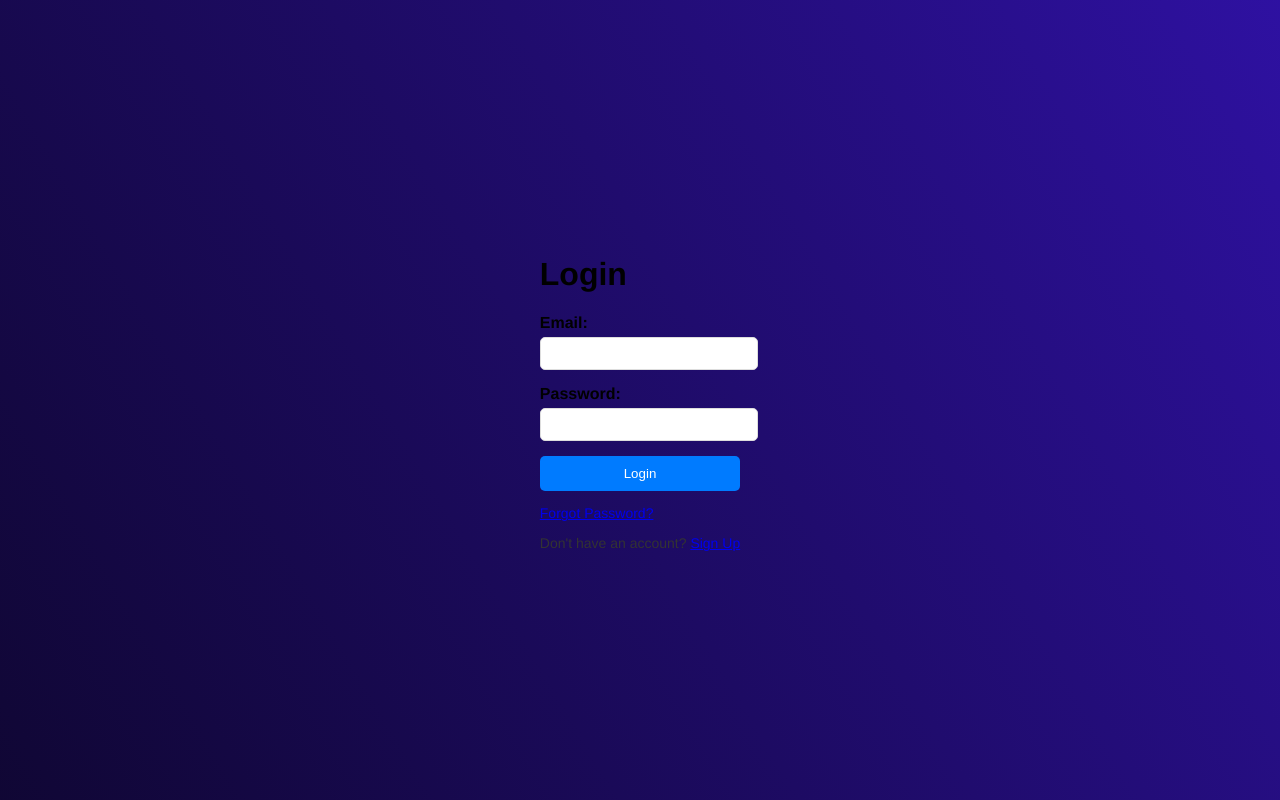
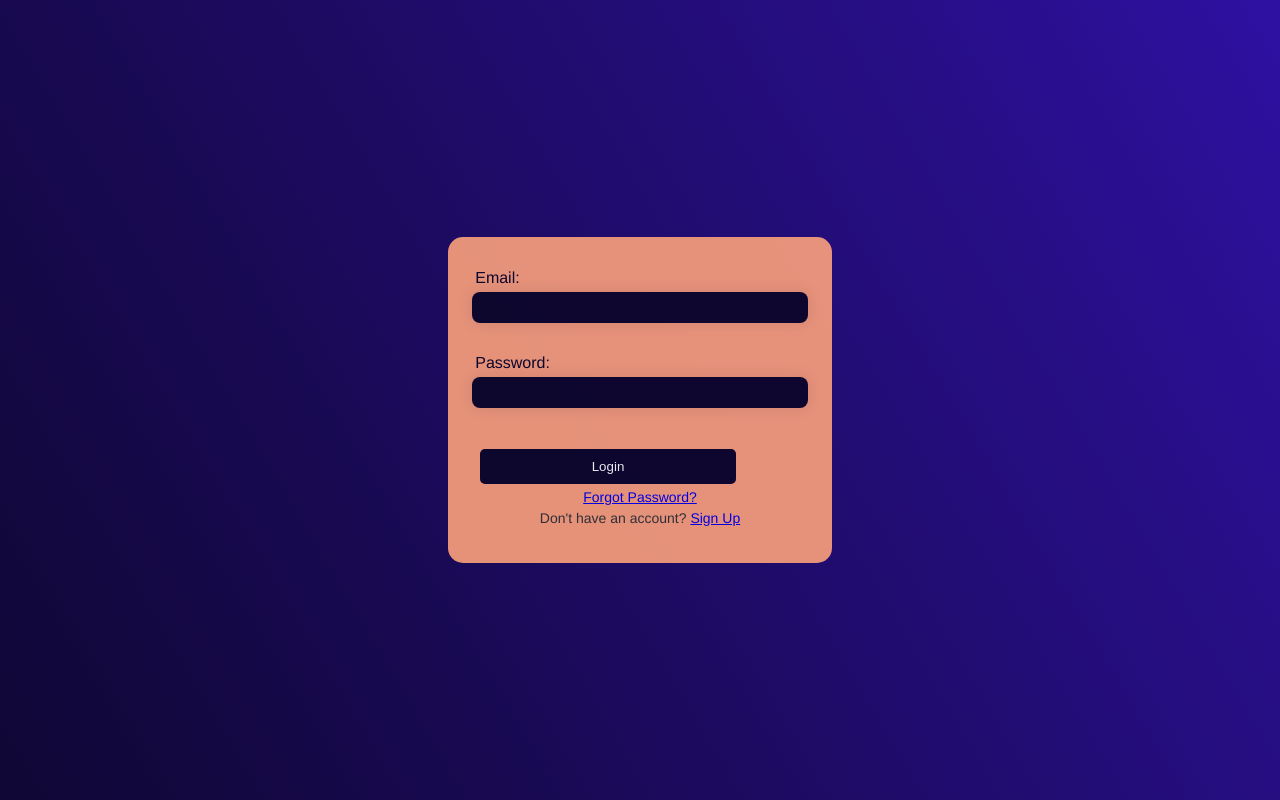
Before and after one commit to Hamish-MarshallDawson/iteration-inc, a React (Create React App) app: page / in a window 1280 px wide. Built offline with nearby package versions, Linux system fonts and the light colour scheme.

Commit message:
Made progress on login css

```diff
--- a/src/App.css
+++ b/src/App.css
@@ -39,48 +39,82 @@ body::before {
 .
 .
 . */
+/* Login page section */
+.login {
+  height: auto;
+  width: 20rem;
+  border-radius: 15px;
+  background-color: #fca17d;
+  opacity: 0.9;
+  box-shadow: 0 4 4px rgba(0, 0, 0, 0.25);
+  position: relative;
+  display: flex;
+  flex-direction: column;
+  justify-content: center; /* Center the form */
+  /* align-items: left; Center the form */
+  padding: 2rem;
+  text-align: left;
+}
 
-/* .login {
-  width: 100%;
-  max-width: 400px;
-  margin: 50px auto;
-  padding: 50px 300px 100px 100px;
-  border-radius: 20px;
-  box-shadow: 0 0 15px rgba(0, 0, 0, 0.1);
-  text-align: left;
-  position: relative;
-} */
-
-/* Testing */
+/* Input field and other form styles */
 .input {
   margin-bottom: 15px;
+  width: 100%; /* Ensure the input containers stretch the full width */
+  display: flex;
+  flex-direction: column;
+  align-items: center; /* Center the inputs horizontally */
 }
 
 label {
   display: block;
+  color: #0d0628;
   margin-bottom: 5px;
-  font-weight: bold;
+  margin-left: -3%;
+  width: 100%; /* Make label take full width */
+  text-align: left; /* Align label text to the left */
 }
 
+/* Remove the default border and outline from input fields */
 input {
-  width: 100%;
+  width: 100%; /* Center the input field within its container */
   padding: 8px;
-  border: 1px solid #ddd;
-  border-radius: 5px;
+  background-color: #0d0628;
+  border: none;
+  border-radius: 8px; /* Rounded corners */
+  box-shadow: 0 0 15px rgba(0, 0, 0, 0.1);
+  margin-bottom: 1rem;
+  color: white;
+  text-align: center; /* Optionally center the text inside the input field */
 }
 
+input:focus {
+  border: 2px solid #fca17d; /* Focus border with a color of your choice */
+}
+
+/* Button styling */
 button {
-  width: 100%;
+  width: 80%;
   padding: 10px;
-  background-color: #007bff;
+  background-color: #0d0628;
   color: white;
   border: none;
   border-radius: 5px;
   cursor: pointer;
+  margin-top: 10px;
+  align-self: center;
 }
 
 button:hover {
   background-color: #0056b3;
+}
+
+/* For helper text */
+.helper-text {
+  text-align: center;
+}
+
+.helper-text p {
+  margin: 5px 0;
 }
 
 /* NAV BAR SECTION
--- a/src/pages/Login.js
+++ b/src/pages/Login.js
@@ -57,8 +57,7 @@ function Login() {
   // Rendering login page
   return (
     <div className="login">
-      <h1>Login</h1>
-
+      <div className="inputFields"></div>
       <form onSubmit={handleLogin}>
         <div className="input">
           <label>Email:</label>
```
